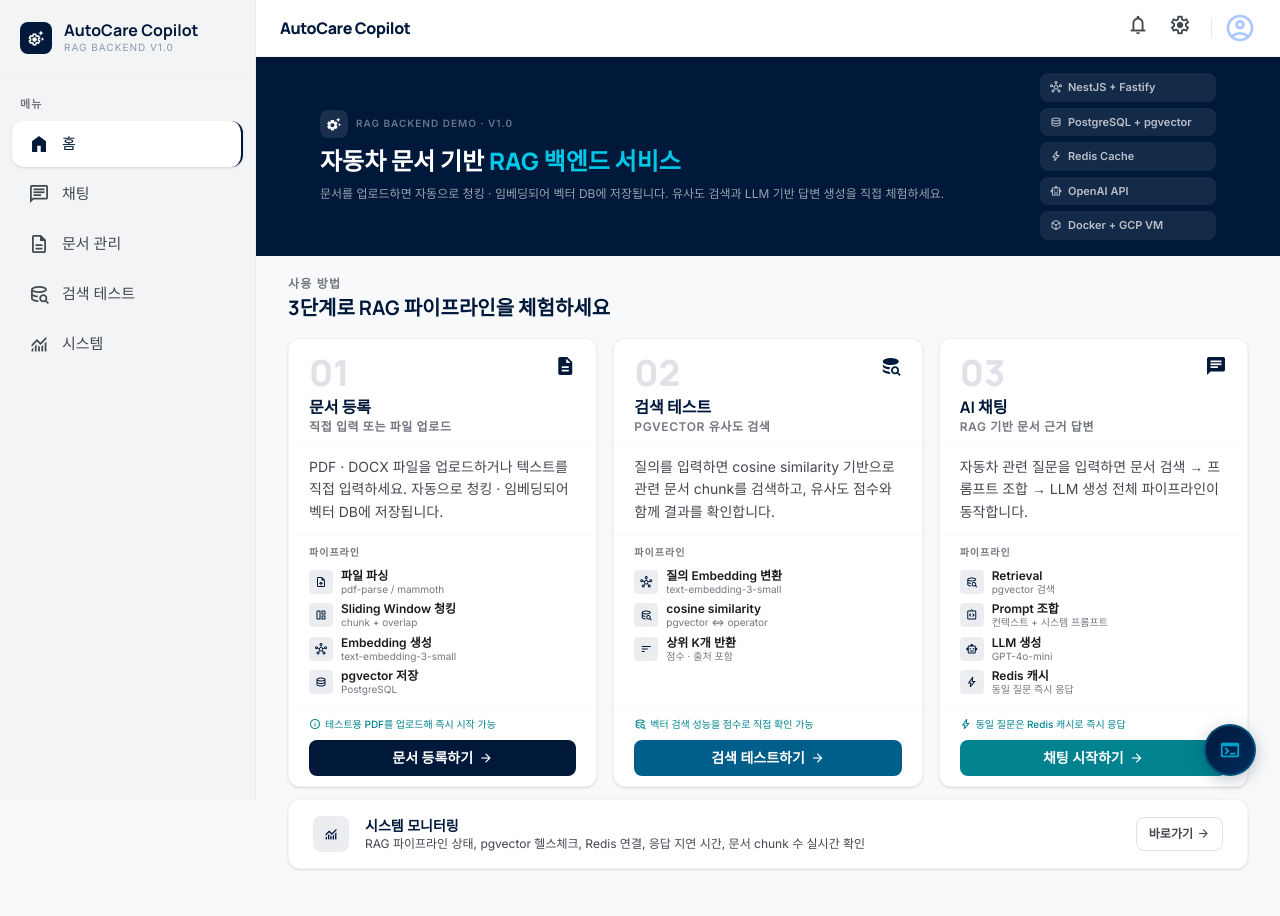
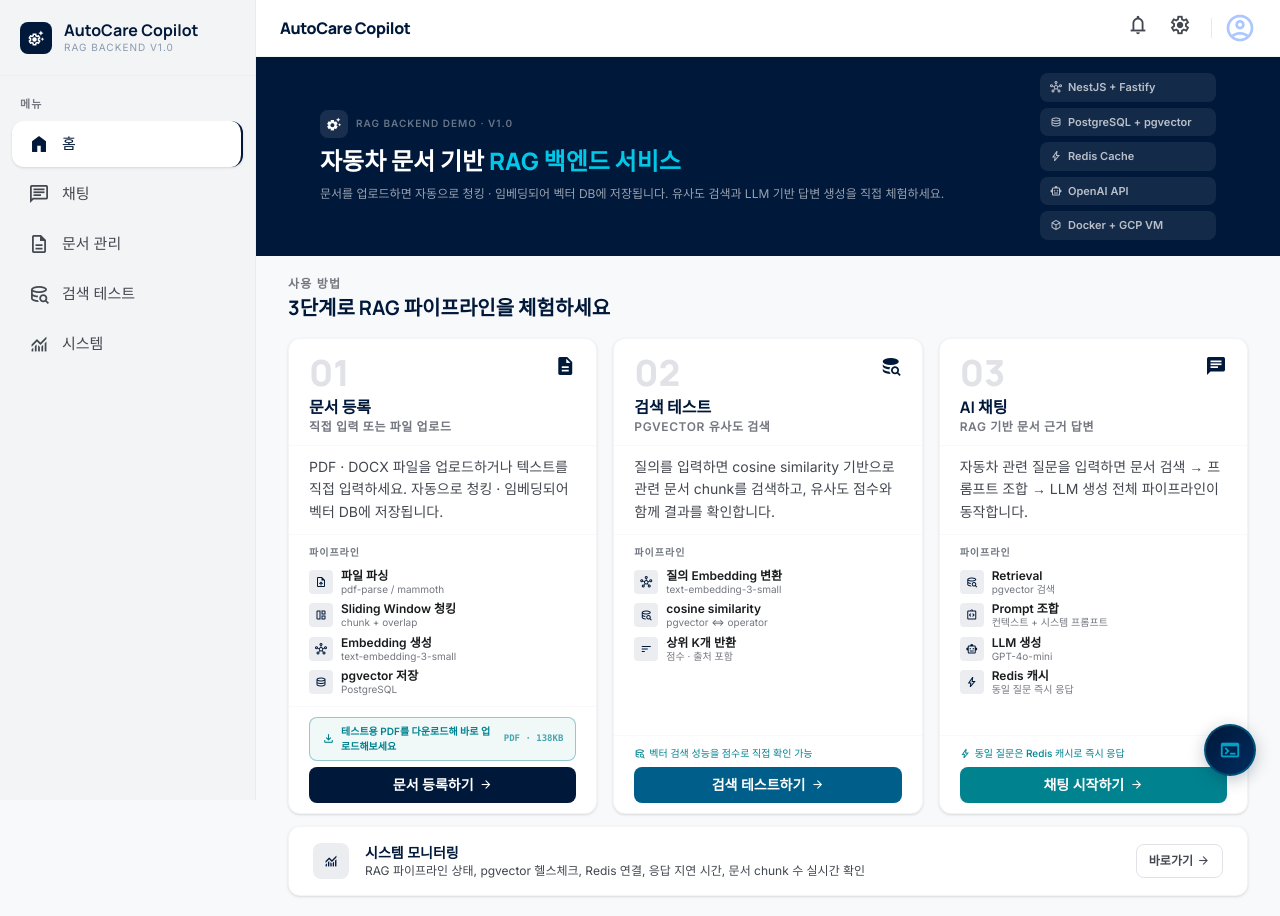
Before and after one commit to JiJohn1/autocare-copilot, a React (Vite) app in the folder frontend/: page / in a window 1280 px wide. Before the commit the page ends 889 px from the top, so only its background shows below. Built offline with nearby package versions, Linux system fonts and the light colour scheme; no server answers.

Commit message:
문서 업로드 테스트 파일 화면 내 제공

```diff
--- a/frontend/src/pages/HomePage.tsx
+++ b/frontend/src/pages/HomePage.tsx
@@ -8,8 +8,10 @@ const STEPS = [
     title: '문서 등록',
     subtitle: '직접 입력 또는 파일 업로드',
     desc: 'PDF · DOCX 파일을 업로드하거나 텍스트를 직접 입력하세요. 자동으로 청킹 · 임베딩되어 벡터 DB에 저장됩니다.',
-    note: '테스트용 PDF를 업로드해 즉시 시작 가능',
-    noteIcon: 'info',
+    note: '테스트용 PDF를 다운로드해 바로 업로드해보세요',
+    noteIcon: 'download',
+    downloadUrl: '/AutoCare_Copilot_Test.pdf',
+    downloadName: 'AutoCare_Copilot_Test.pdf',
     pipeline: [
       { icon: 'upload_file',         label: '파일 파싱',      detail: 'pdf-parse / mammoth' },
       { icon: 'auto_awesome_mosaic', label: 'Sliding Window 청킹', detail: 'chunk + overlap' },
@@ -28,6 +30,8 @@ const STEPS = [
     desc: '질의를 입력하면 cosine similarity 기반으로 관련 문서 chunk를 검색하고, 유사도 점수와 함께 결과를 확인합니다.',
     note: '벡터 검색 성능을 점수로 직접 확인 가능',
     noteIcon: 'database_search',
+    downloadUrl: undefined,
+    downloadName: undefined,
     pipeline: [
       { icon: 'hub',             label: '질의 Embedding 변환', detail: 'text-embedding-3-small' },
       { icon: 'database_search', label: 'cosine similarity',   detail: 'pgvector <=> operator' },
@@ -45,6 +49,8 @@ const STEPS = [
     desc: '자동차 관련 질문을 입력하면 문서 검색 → 프롬프트 조합 → LLM 생성 전체 파이프라인이 동작합니다.',
     note: '동일 질문은 Redis 캐시로 즉시 응답',
     noteIcon: 'bolt',
+    downloadUrl: undefined,
+    downloadName: undefined,
     pipeline: [
       { icon: 'database_search',          label: 'Retrieval',    detail: 'pgvector 검색' },
       { icon: 'integration_instructions', label: 'Prompt 조합',  detail: '컨텍스트 + 시스템 프롬프트' },
@@ -157,17 +163,29 @@ export function HomePage() {
               </div>
 
               {/* 노트 + CTA */}
-              <div className="px-4 sm:px-5 py-2.5 space-y-2">
-                <p className="text-[10px] text-[#00838f] font-medium flex items-center gap-1">
-                  <span className="material-symbols-outlined" style={{ fontSize: 12 }}>{step.noteIcon}</span>
-                  {step.note}
-                </p>
+              <div className="px-4 sm:px-5 py-2.5 space-y-1.5">
+                {step.downloadUrl ? (
+                  <a
+                    href={step.downloadUrl}
+                    download={step.downloadName}
+                    className="flex items-center gap-1.5 w-full px-3 py-1.5 rounded-lg border border-[#00838f]/40 bg-[#00838f]/6 text-[10px] font-semibold text-[#00838f] hover:bg-[#00838f]/12 transition-all"
+                  >
+                    <span className="material-symbols-outlined" style={{ fontSize: 13 }}>download</span>
+                    <span className="flex-1">{step.note}</span>
+                    <span className="text-[9px] font-mono text-[#00838f]/70">PDF · 138KB</span>
+                  </a>
+                ) : (
+                  <p className="text-[10px] text-[#00838f] font-medium flex items-center gap-1">
+                    <span className="material-symbols-outlined" style={{ fontSize: 11 }}>{step.noteIcon}</span>
+                    {step.note}
+                  </p>
+                )}
                 <Link
                   to={step.to}
                   className={`flex items-center justify-center gap-1.5 w-full px-3 py-2 rounded-lg text-xs sm:text-sm font-semibold text-white transition-all active:scale-95 ${step.ctaColor}`}
                 >
                   {step.cta}
-                  <span className="material-symbols-outlined" style={{ fontSize: 14 }}>arrow_forward</span>
+                  <span className="material-symbols-outlined" style={{ fontSize: 13 }}>arrow_forward</span>
                 </Link>
               </div>
             </div>
```
Also changed, not shown: 1 other file (tests, documents, lock files or other folders).
